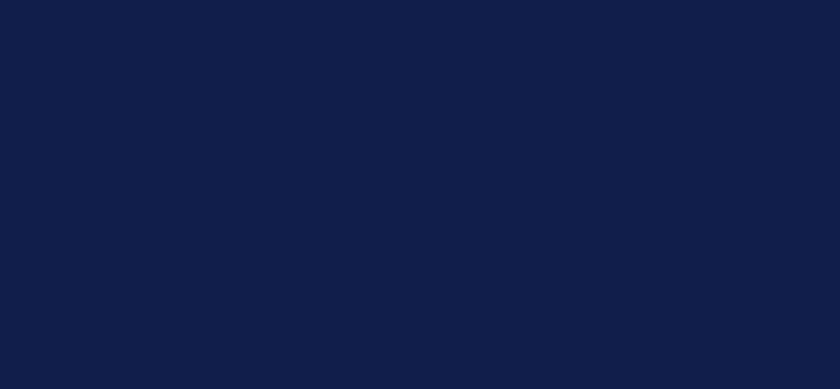
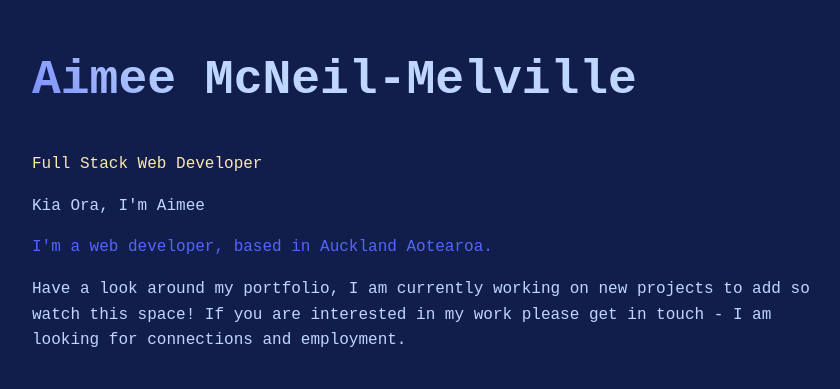
Before and after one commit to aimee-mcneil-melville/Portfolio, an Astro site: page / in a window 1280 px wide. Shown: the whole page, without its empty margins (208-1048 px from the left). Built offline with nearby package versions, Linux system fonts and the light colour scheme; Astro itself is replaced by a stand-in of ours.

Commit message:
create info component

```diff
--- /dev/null
+++ b/src/components/Intro.astro
@@ -0,0 +1,11 @@
+---
+
+---
+
+<h1 class="text-light"><span class="text-gradient">Aimee</span> McNeil-Melville</h1>
+<div>
+<p class="text-bold">Full Stack Web Developer</p>
+<p class="text-light">Kia Ora, I'm Aimee</p>
+<p class="text-dark">I'm a web developer, based in Auckland Aotearoa.</p>
+<p class="text-light">Have a look around my portfolio, I am currently working on new projects to add so watch this space! If you are interested in my work please get in touch - I am looking for connections and employment.</p>
+</div>
--- a/src/pages/index.astro
+++ b/src/pages/index.astro
@@ -1,11 +1,12 @@
 ---
 
 import Layout from '../layouts/Layout.astro';
+import Intro from '../components/Intro.astro';
 
 ---
 
 <Layout title="Aimee McNeil-Melville">
 	<main>
-
+<Intro/>
 	</main>
 </Layout>
```
